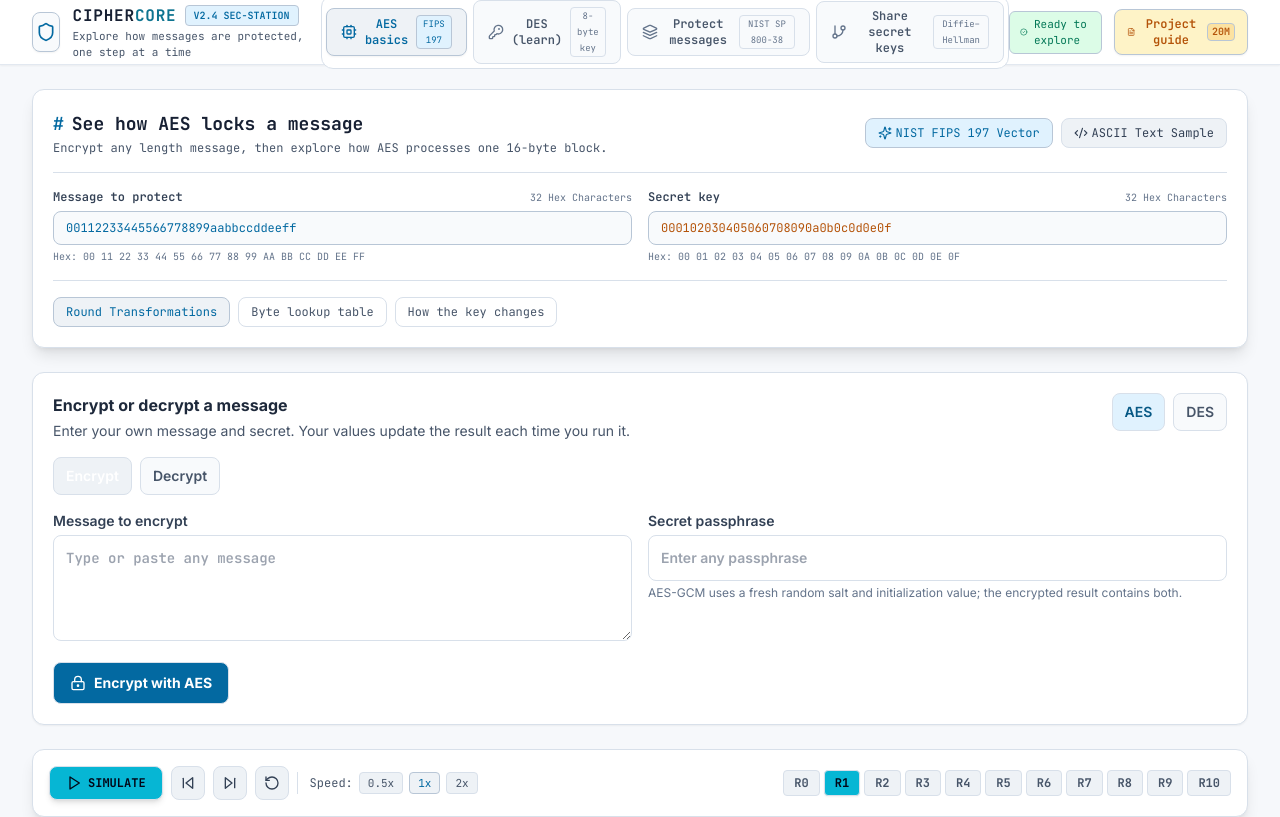
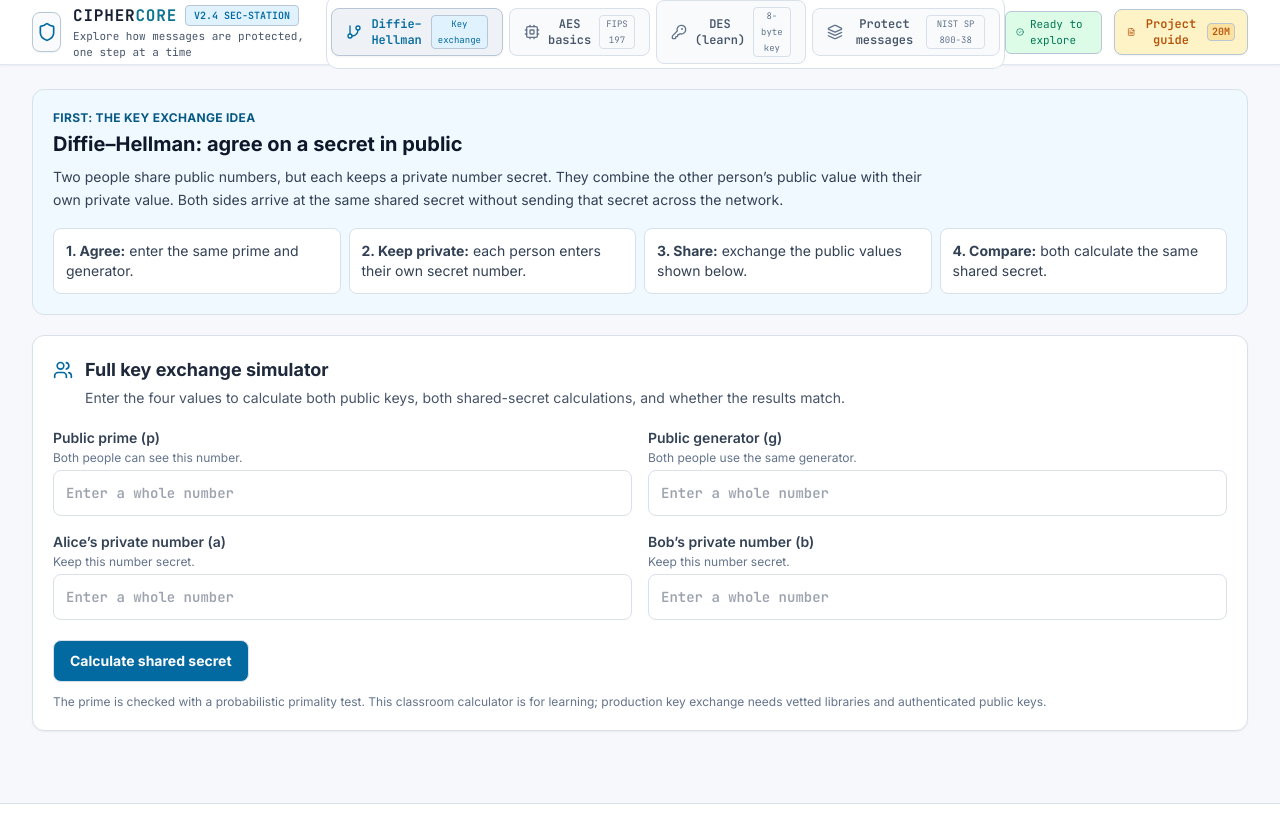
Before and after one commit to lavanyath15-crypto/Diffie_Hellman, a React (Vite) app: page / in a window 1280 px wide. Shown: the top 817 px of the page. Built offline with nearby package versions, Linux system fonts and the light colour scheme.

Commit message:
Make Diffie-Hellman the guided landing section

```diff
--- a/src/App.tsx
+++ b/src/App.tsx
@@ -9,7 +9,7 @@ import { DesVisualizer } from './components/DesVisualizer';
 import { ModuleId } from './types/crypto';
 
 export function App() {
-  const [activeModule, setActiveModule] = useState<ModuleId>('aes');
+  const [activeModule, setActiveModule] = useState<ModuleId>('ecc');
   const [isDossierOpen, setIsDossierOpen] = useState<boolean>(false);
 
   return (
--- a/src/components/ecc/EccVisualizer.tsx
+++ b/src/components/ecc/EccVisualizer.tsx
@@ -60,10 +60,21 @@ export const EccVisualizer: React.FC = () => {
   </label>;
 
   return <div className="space-y-5">
+    <section className="rounded-xl border border-sky-200 bg-sky-50 p-5">
+      <p className="text-xs font-bold uppercase tracking-wide text-sky-800">First: the key exchange idea</p>
+      <h1 className="mt-1 text-xl font-bold text-slate-900">Diffie–Hellman: agree on a secret in public</h1>
+      <p className="mt-2 max-w-4xl text-sm leading-relaxed text-slate-700">Two people share public numbers, but each keeps a private number secret. They combine the other person’s public value with their own private value. Both sides arrive at the same shared secret without sending that secret across the network.</p>
+      <ol className="mt-4 grid gap-2 text-sm text-slate-700 sm:grid-cols-2 lg:grid-cols-4">
+        <li className="rounded-lg border border-sky-200 bg-white p-3"><strong>1. Agree:</strong> enter the same prime and generator.</li>
+        <li className="rounded-lg border border-sky-200 bg-white p-3"><strong>2. Keep private:</strong> each person enters their own secret number.</li>
+        <li className="rounded-lg border border-sky-200 bg-white p-3"><strong>3. Share:</strong> exchange the public values shown below.</li>
+        <li className="rounded-lg border border-sky-200 bg-white p-3"><strong>4. Compare:</strong> both calculate the same shared secret.</li>
+      </ol>
+    </section>
     <section className="rounded-xl border border-slate-200 bg-white p-5 shadow-sm">
       <div className="flex items-start gap-3"><Users className="mt-1 h-5 w-5 text-sky-700" /><div>
-        <h2 className="text-lg font-bold text-slate-800">Build a shared secret with Diffie–Hellman</h2>
-        <p className="mt-1 text-sm text-slate-600">Enter the public settings and the two people’s private numbers. The page calculates their public values and checks that both get the same shared secret.</p>
+        <h2 className="text-lg font-bold text-slate-800">Full key exchange simulator</h2>
+        <p className="mt-1 text-sm text-slate-600">Enter the four values to calculate both public keys, both shared-secret calculations, and whether the results match.</p>
       </div></div>
       <div className="mt-5 grid gap-4 sm:grid-cols-2">
         {field('Public prime (p)', 'Both people can see this number.', prime, setPrime)}
@@ -78,13 +89,13 @@ export const EccVisualizer: React.FC = () => {
     {exchange && <section className="rounded-xl border border-emerald-200 bg-white p-5 shadow-sm space-y-4">
       <h3 className="text-base font-bold text-slate-800">Your results</h3>
       <div className="grid gap-3 md:grid-cols-2">
-        <div className="rounded-lg border border-slate-200 bg-slate-50 p-4"><p className="text-sm font-semibold text-slate-700">Alice’s public value</p><p className="mt-1 break-all font-mono text-sm text-sky-800">{exchange.publicAlice.toString()}</p></div>
-        <div className="rounded-lg border border-slate-200 bg-slate-50 p-4"><p className="text-sm font-semibold text-slate-700">Bob’s public value</p><p className="mt-1 break-all font-mono text-sm text-sky-800">{exchange.publicBob.toString()}</p></div>
+        <div className="rounded-lg border border-slate-200 bg-slate-50 p-4"><p className="text-sm font-semibold text-slate-700">Alice shares this public value</p><p className="mt-1 break-all font-mono text-sm text-sky-800">{generator}^{alicePrivate} mod {prime} = {exchange.publicAlice.toString()}</p></div>
+        <div className="rounded-lg border border-slate-200 bg-slate-50 p-4"><p className="text-sm font-semibold text-slate-700">Bob shares this public value</p><p className="mt-1 break-all font-mono text-sm text-sky-800">{generator}^{bobPrivate} mod {prime} = {exchange.publicBob.toString()}</p></div>
       </div>
       <div className="flex flex-wrap items-center gap-3 rounded-lg border border-emerald-200 bg-emerald-50 p-4 text-emerald-900"><ShieldCheck className="h-5 w-5" /><span className="font-bold">{exchange.secretAlice === exchange.secretBob ? 'Both people calculated the same shared secret.' : 'The shared values do not match. Check the inputs.'}</span></div>
       <div className="grid gap-3 md:grid-cols-2">
-        <div className="rounded-lg border border-slate-200 bg-white p-4"><p className="text-sm font-semibold text-slate-700">Alice’s calculation</p><p className="mt-1 break-all font-mono text-sm">{exchange.secretAlice.toString()}</p><p className="mt-1 flex items-center gap-1 text-xs text-slate-500">Bob’s public value raised to Alice’s private number <ArrowRight className="h-3 w-3" /></p></div>
-        <div className="rounded-lg border border-slate-200 bg-white p-4"><p className="text-sm font-semibold text-slate-700">Bob’s calculation</p><p className="mt-1 break-all font-mono text-sm">{exchange.secretBob.toString()}</p><p className="mt-1 text-xs text-slate-500">Alice’s public value raised to Bob’s private number</p></div>
+        <div className="rounded-lg border border-slate-200 bg-white p-4"><p className="text-sm font-semibold text-slate-700">Alice calculates the shared secret</p><p className="mt-1 break-all font-mono text-sm">{exchange.publicBob.toString()}^{alicePrivate} mod {prime} = {exchange.secretAlice.toString()}</p><p className="mt-1 flex items-center gap-1 text-xs text-slate-500">Bob’s public value raised to Alice’s private number <ArrowRight className="h-3 w-3" /></p></div>
+        <div className="rounded-lg border border-slate-200 bg-white p-4"><p className="text-sm font-semibold text-slate-700">Bob calculates the shared secret</p><p className="mt-1 break-all font-mono text-sm">{exchange.publicAlice.toString()}^{bobPrivate} mod {prime} = {exchange.secretBob.toString()}</p><p className="mt-1 text-xs text-slate-500">Alice’s public value raised to Bob’s private number</p></div>
       </div>
     </section>}
   </div>;
--- a/src/components/layout/Header.tsx
+++ b/src/components/layout/Header.tsx
@@ -15,6 +15,12 @@ export const Header: React.FC<HeaderProps> = ({
 }) => {
   const navItems: { id: ModuleId; label: string; icon: React.ReactNode; tag: string }[] = [
     {
+      id: 'ecc',
+      label: 'Diffie–Hellman',
+      icon: <GitBranch className="w-4 h-4" />,
+      tag: 'Key exchange',
+    },
+    {
       id: 'aes',
       label: 'AES basics',
       icon: <Cpu className="w-4 h-4" />,
@@ -31,12 +37,6 @@ export const Header: React.FC<HeaderProps> = ({
       label: 'Protect messages',
       icon: <Layers className="w-4 h-4" />,
       tag: 'NIST SP 800-38',
-    },
-    {
-      id: 'ecc',
-      label: 'Share secret keys',
-      icon: <GitBranch className="w-4 h-4" />,
-      tag: 'Diffie–Hellman',
     },
   ];
 
```
